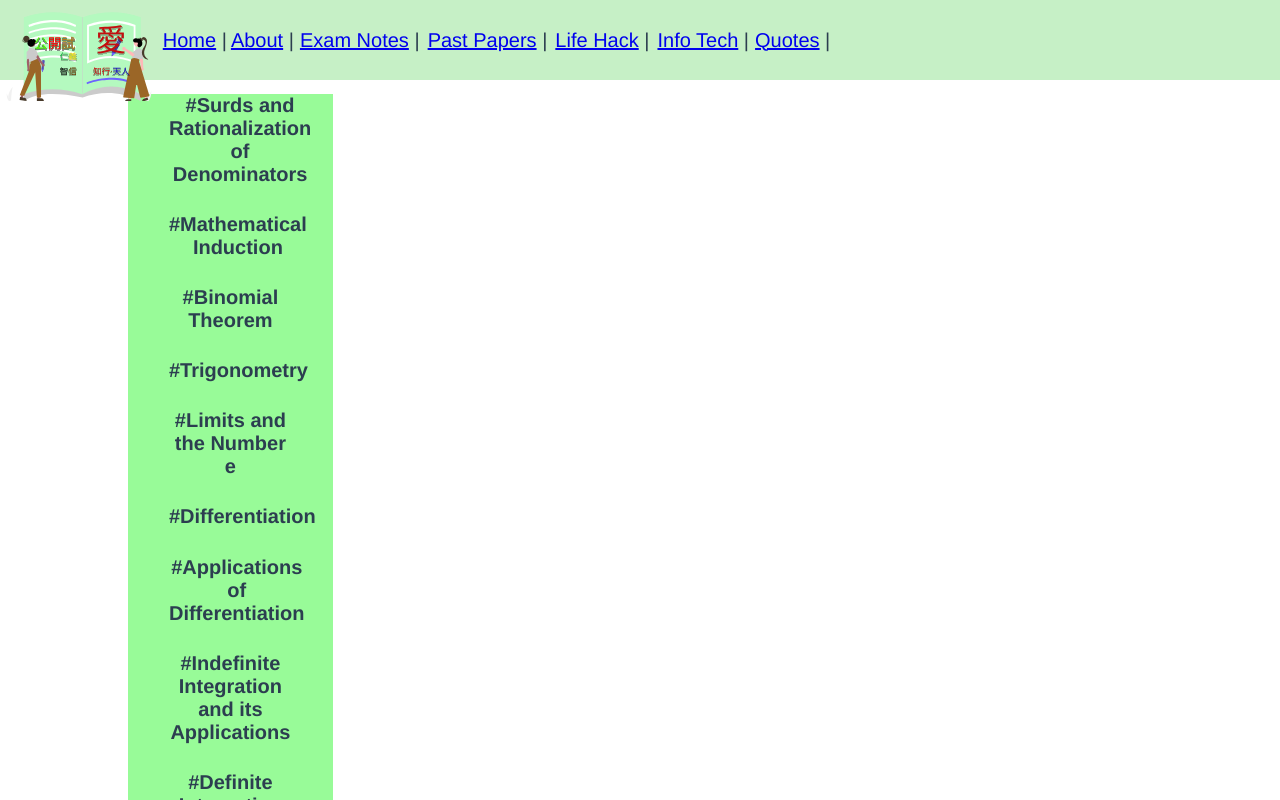
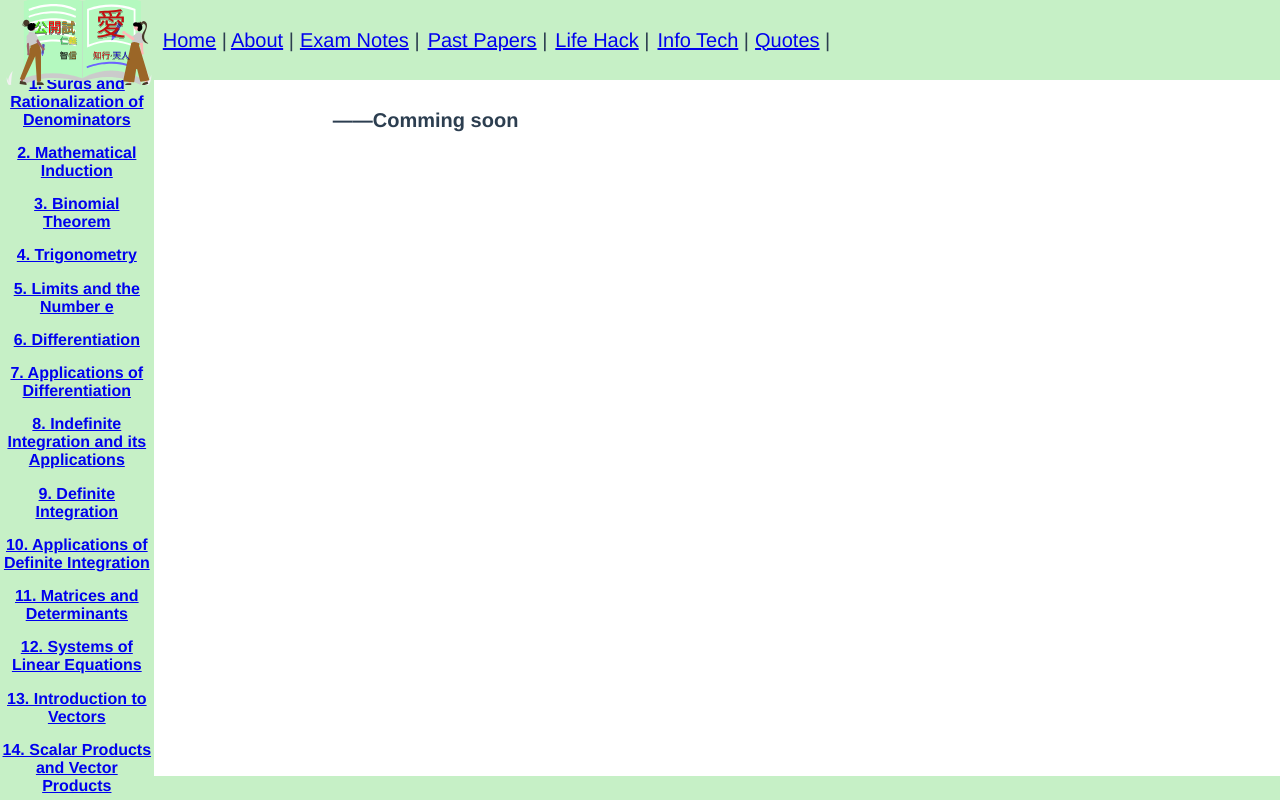
Before and after one commit to learnfromfail/tackle-the-exam, a Vue app: page /ExamNotes/M2 in a window 1280 px wide. Shown: the top 800 px of the page. Built offline with nearby package versions, Linux system fonts and the light colour scheme.

Commit message:
17/8 tuning the ui

```diff
--- a/src/App.vue
+++ b/src/App.vue
@@ -5,18 +5,20 @@
     <router-view></router-view>
   </div>
   <Footer />
+  <LeftMenu />
 </template>
 
 <script>
 import Header from "./components/Header";
 import Footer from "./components/Footer";
-
+import LeftMenu from "./components/LeftMenu";
 
 export default {
   name: "App",
   components: {
     Header,
     Footer,
+    LeftMenu
   },
 };
 </script>
--- a/src/components/Header.vue
+++ b/src/components/Header.vue
@@ -2,7 +2,7 @@
   <div id="topBanner">
     <div class="BannerSon" style="width:70%;white-space: nowrap">
       <div class="BannerSon BannerSonLeft" style="justify-content:flex-start;width:10%;margin-right:8%">
-        <img style="width:40%;padding-top:35%;min-width: 160px" src="@/assets/WebLogo2.svg" alt="logo">
+        <img style="width:40%; padding-top:0%; min-width: 160px" src="@/assets/WebLogo2.svg" alt="logo">
       </div>
       <div :key="option.id" v-for="option in options" class="ArraysOption">
           <div v-show="option != `Back` && !array3.includes(option) && !array2.includes(option)">
--- a/src/components/LeftMenu.vue
+++ b/src/components/LeftMenu.vue
@@ -1,8 +1,10 @@
 <template>
-  <div class="container">
-     <p class="content" style="justify-content:left" :key="content_.id" v-for="content_ in content">
-        #{{content_}}<br /><br />
-    </p>
+  <div class="sticky">
+    <br /><br /><br />
+     <span class="content" style="justify-content:left;margin-top:10px" :key="content_.id" v-for="(content_, index) in content">
+        <router-link :to="'./' + hyperlink[index]" >{{index+1}}. {{content_}}</router-link>
+    </span>
+
   </div>
 </template>
 
@@ -13,6 +15,7 @@ export default {
   data() {
     return {
       content: "",
+      hyperlink: "",
     };
   },
   methods: {},
@@ -33,24 +36,47 @@ export default {
       "Introduction to Vectors",
       "Scalar Products and Vector Products"
     ];
+    this.hyperlink = [
+      "Surd&Rational",
+      "MathInduct",
+      "BinoThm",
+      "Trigo",
+      "Limits&e",
+      "Diff",
+      "AppDiff",
+      "IndefInteg",
+      "DefInteg",
+      "AppDefInteg",
+      "Matrices&Determin",
+      "LinearEqua",
+      "Vector",
+      "Scalar&VectorProducts"
+    ];
   },
 };
 </script>
 <style scoped>
 leftMenu,
 .container {
-  width: 20%;
-  height: 80%;
-  font-weight: bold;
-  background: palegreen;
-  display: block;
+
 }
 
 
-.left,
-.right,
-.middle {
+.sticky {
+  position: fixed;
+  word-wrap: break-word;
+  top: 0%;
+  /* bottom: 15%; */
+  font-size: 16px;
+  left: 0%;
+  width: 12%;
+  min-height: 100%;
+  font-weight: bold;
   background: #c6f0c6;
-  height: 100%;
+  display: flex;
+  flex-flow: column;
+  justify-content:space-evenly
+  /* align-items: center; */
 }
+
 </style>
--- a/src/views/notes/m2.vue
+++ b/src/views/notes/m2.vue
@@ -1,6 +1,6 @@
 <template>
   <div class="blockCenter">
-    <LeftMenu />
+    <!-- <LeftMenu /> -->
     <p class="content" style="justify-content:left" :key="content_.id" v-for="content_ in content">
         ——{{content_}}<br />
     </p>
@@ -8,12 +8,12 @@
 </template>
 
 <script>
-import LeftMenu from "../../components/LeftMenu";
+// import LeftMenu from "../../components/LeftMenu";
 
 export default {
   name: "M2",
   components:{
-    LeftMenu
+    // LeftMenu
   },
   props: {},
   data() {
```
